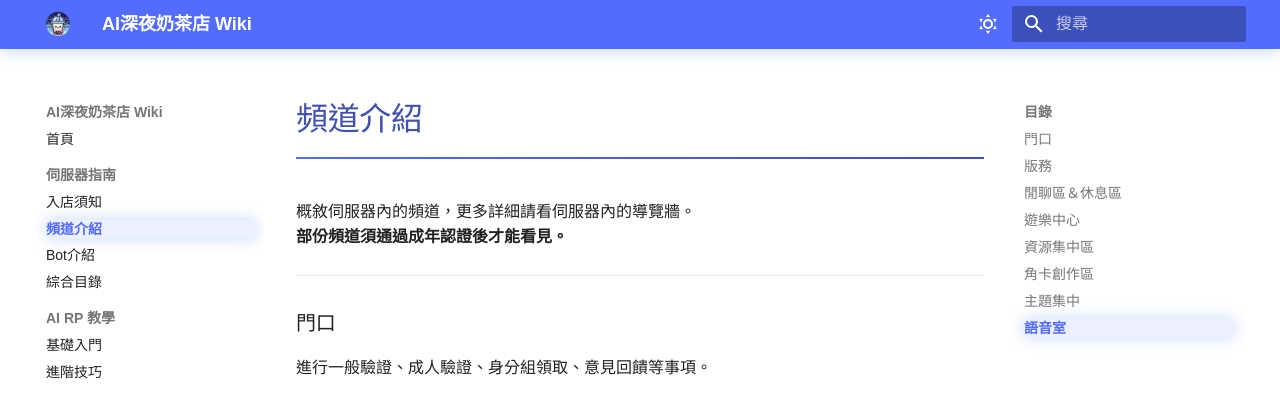
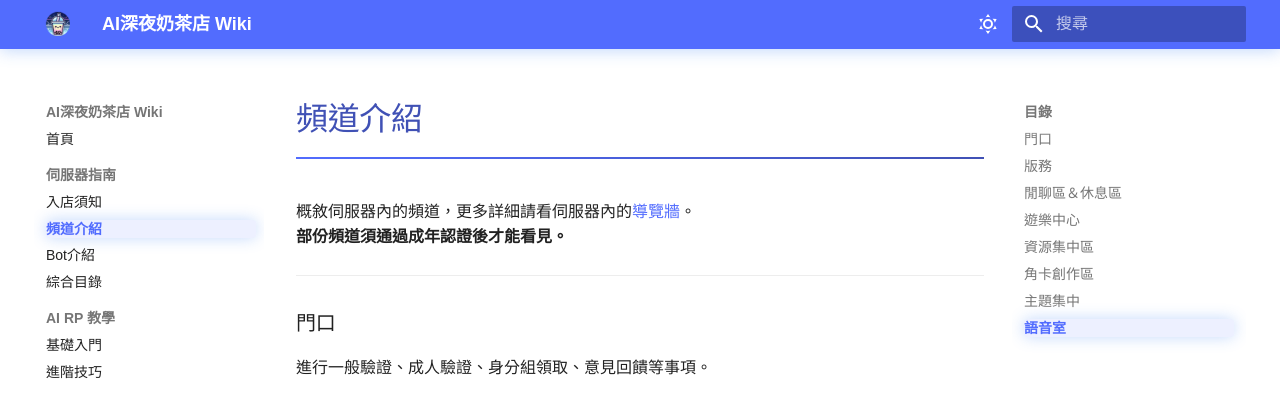
Before and after one commit to Chocochocococo/ai-milktea-wiki, an MkDocs documentation site: the page built from docs/server/channels.md, in a window 1280 px wide and 1259 px high. Shown: the top 393 px of the window. Built offline with MkDocs 1.6.1 and Material for MkDocs 9.7.7, drawn with Linux system fonts in a browser that asks for light colours; part of the change alters nothing that is shown.

```diff
--- a/docs/server/channels.md
+++ b/docs/server/channels.md
@@ -9,7 +9,7 @@ tags:
   - AI深夜奶茶店
 ---
 
-概敘伺服器內的頻道，更多詳細請看伺服器內的導覽牆。
+概敘伺服器內的頻道，更多詳細請看伺服器內的[導覽牆](https://discord.com/channels/1327283064476270603/1341775433779122266)。
 **部份頻道須通過成年認證後才能看見。**
 
 ---
```
